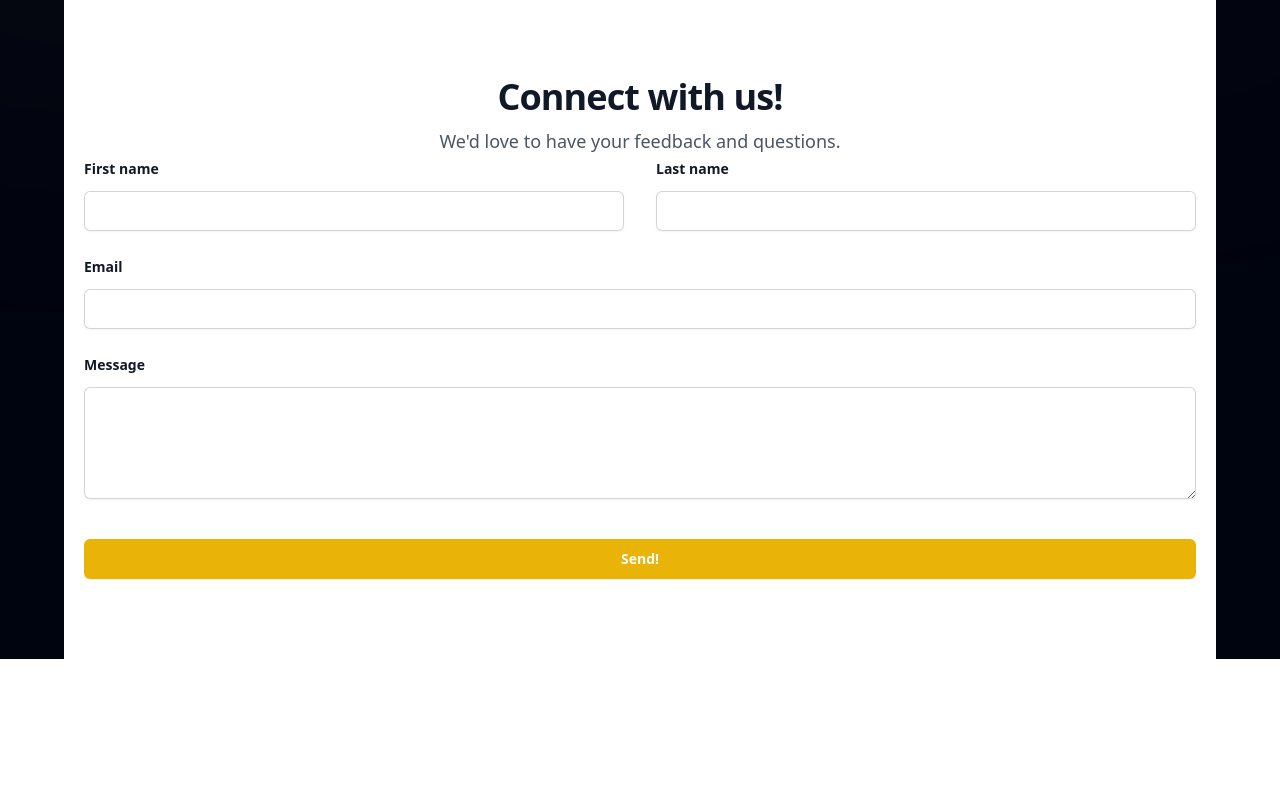
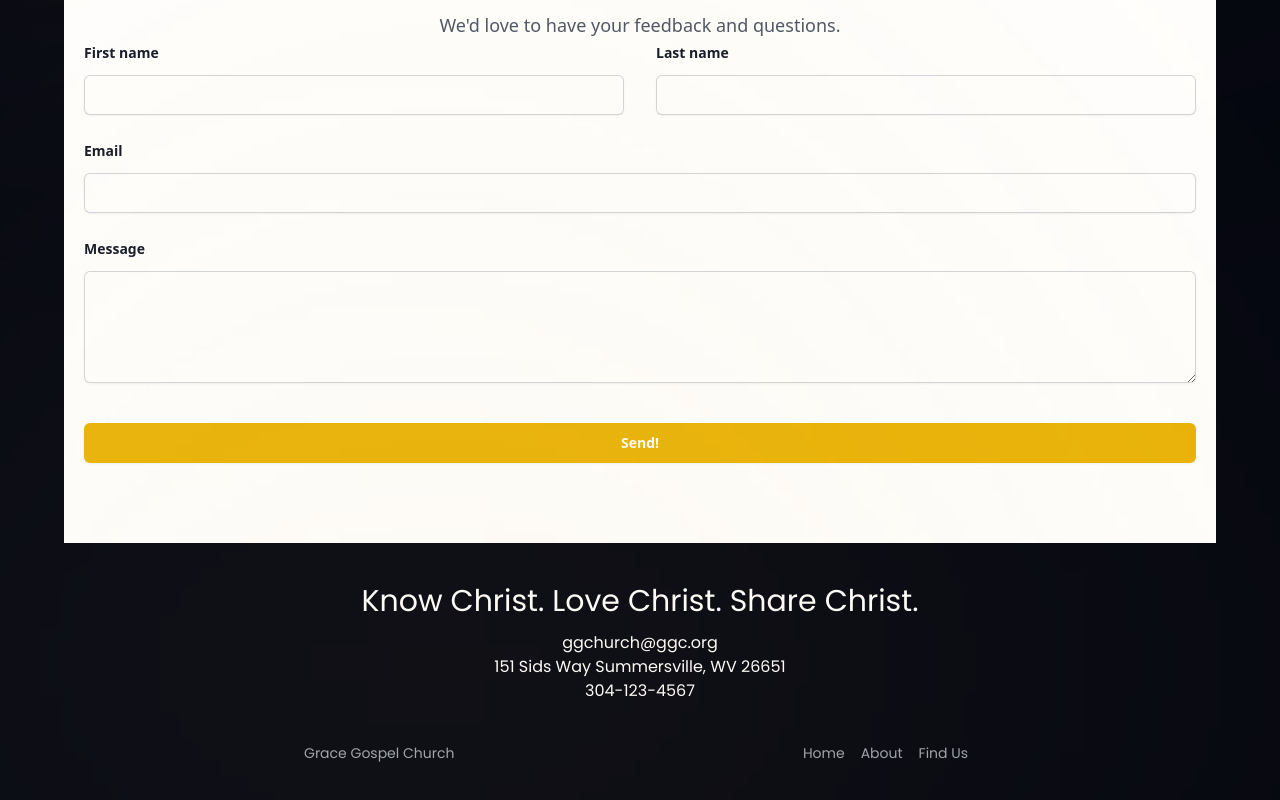
Before and after one commit to rdborrell/GGC-site, a React (Vite) app in the folder GGC-site/: page / in a window 1280 px wide. Shown: the part 1550-2350 px from the top of the page. Before the commit the page ends 2209 px from the top, so only its background shows below. Built offline with nearby package versions, Linux system fonts and the light colour scheme.

Commit message:
feat: added footer, fixed formatting

```diff
--- a/GGC-site/src/App.jsx
+++ b/GGC-site/src/App.jsx
@@ -39,6 +39,12 @@ const App = () => {
           </div>
         </div>
 
+        <div className={`bg-primary ${styles.paddingX} ${styles.flexStart}`}>
+          <div className={`${styles.boxWidth}`}>
+          <Footer />
+          </div>
+        </div>
+
         <div><break></break></div>
 
       </div>
--- a/GGC-site/src/assets/index.js
+++ b/GGC-site/src/assets/index.js
@@ -3,11 +3,13 @@ import menu from "./menu.svg";
 import close from "./close.svg";
 import churchPicture from "./churchPicture.jpg"
 import sundayService from "./sundayService.jpg"
+import ggcTag from "./ggcTag.png"
 
 export {
   logo,
   menu,
   close,
   churchPicture,
-  sundayService
+  sundayService,
+  ggcTag
 };
--- a/GGC-site/src/components/About.jsx
+++ b/GGC-site/src/components/About.jsx
@@ -4,7 +4,7 @@ import {churchPicture} from '../assets'
 
 const About = () => {
   return(
-    <section id='info' className={`flex md:flex-row flex-col ${styles.paddingY}`}>
+    <section id='about' className={`flex md:flex-row flex-col ${styles.paddingY}`}>
       <div className={`flex-1 ${styles.flexStart} flex-col xl:px-0 sm:px-16 px-6`}>
         <div className='flex flex-row justify-between w-full'>
           <h1 className='font-poppins font-semibold ss:text-[72px] text-[52px] text-white ss:leading-[100.8px] leading-[75px] h1Left'>
--- a/GGC-site/src/components/Footer.jsx
+++ b/GGC-site/src/components/Footer.jsx
@@ -2,7 +2,25 @@ import React from 'react'
 
 const Footer = () => {
   return (
-    <div>Footer</div>
+        <div class=" bg-transparent">
+        <div className='absolute z-[0] w-[60%] h-[30%] top-13 pink__gradient'/>
+        <div class="max-w-2xl mx-auto text-white py-10">
+            <div class="text-center font-poppins">
+                <h3 class="text-3xl mb-3"> Know Christ. Love Christ. Share Christ. </h3>
+                <p> ggchurch@ggc.org </p>
+                <p> 151 Sids Way Summersville, WV 26651 </p>
+                <p> 304-123-4567 </p>
+            </div>
+            <div class="mt-10 flex flex-col md:flex-row md:justify-between items-center text-sm text-gray-400">
+                <p class="order-2 md:order-1 mt-8 md:mt-0 font-poppins"> Grace Gospel Church </p>
+                <div class="order-1 md:order-2 font-poppins">
+                    <span class="px-2"><a href={`#home`}>Home</a></span>
+                    <span class="px-2"><a href={`#about`}>About</a></span>
+                    <span class="px-2"><a href={`#findUs`}>Find Us</a></span>
+                </div>
+            </div>
+        </div>
+    </div>
   )
 }
 
--- a/GGC-site/src/components/Hero.jsx
+++ b/GGC-site/src/components/Hero.jsx
@@ -1,6 +1,6 @@
 import React from 'react'
 import styles from '../style'
-import {churchPicture} from '../assets'
+import {churchPicture, ggcTag} from '../assets'
 
 const Hero = () => {
   return(
@@ -16,7 +16,7 @@ const Hero = () => {
           Sit amet nulla facilisi morbi. Mauris cursus mattis molestie a iaculis at erat.</p>
       </div>
       <div className={`flex-1 flex ${styles.flexEnd} md:my-0 my-10 relative`}>
-        <img src={churchPicture} alt='churchPicture' className='w-[60%] h-[auto] relative z-[5] rounded-corners hiddenMobile sm:block'/>
+        {/* <img src={ggcTag} alt='ggcTag' className='w-[60%] h-[auto] relative z-[5] mr-12 mt-1 rounded-corners hiddenMobile sm:block'/> */}
       </div>
       <div className='absolute z-[0] w-[60%] h-[45%] top-15 pink__gradient'/>
     </section>
```
Also changed, not shown: GGC-site/src/assets/ggcTag.png (added).
